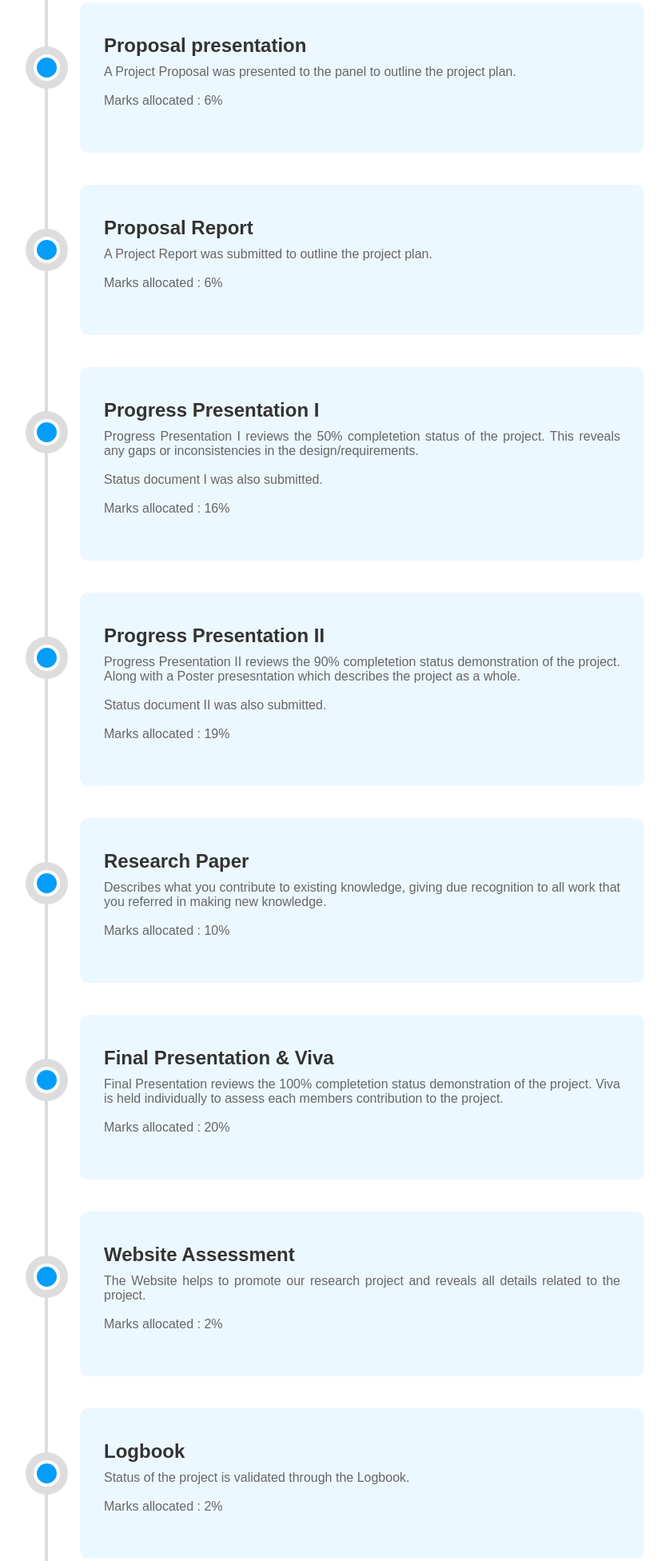
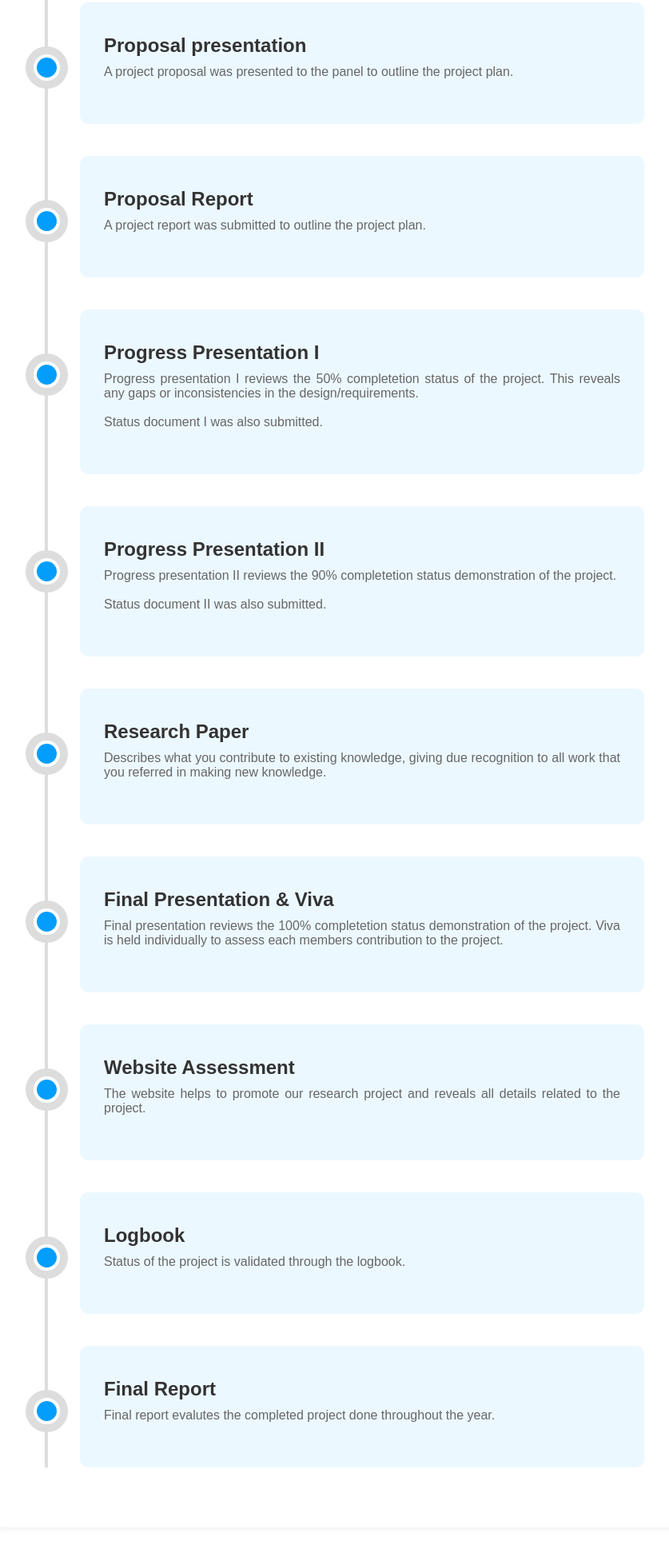
Before and after one commit to Final-Year-001/WebBlockCraft-Website, a plain HTML site: page index.html in a window 1280 px wide. Shown: the part 8377-10329 px from the top of the page at 80% size, without its empty margins (209-1046 px from the left). Drawn offline with Linux system fonts and the light colour scheme.

Commit message:
changes after the evaluation

```diff
--- a/index.html
+++ b/index.html
@@ -680,8 +680,7 @@
                   <div class="milestone-content">
                     <h2 class="milestone-title">Proposal presentation</h2>
                     <p class="milestone-description">
-                      A Project Proposal was presented to the panel to outline the project plan. <br/><br/>
-                      Marks allocated : 6%
+                      A project proposal was presented to the panel to outline the project plan.
                     </p>
                   </div>
                 </div>
@@ -689,8 +688,7 @@
                   <div class="milestone-content">
                     <h2 class="milestone-title">Proposal Report</h2>
                     <p class="milestone-description">
-                      A Project Report was submitted to outline the project plan. <br/><br/>
-                      Marks allocated : 6%
+                      A project report was submitted to outline the project plan.
                     </p>
                   </div>
                 </div>
@@ -698,11 +696,10 @@
                   <div class="milestone-content">
                     <h2 class="milestone-title">Progress Presentation I</h2>
                     <p class="milestone-description">
-                      Progress Presentation I reviews the 50% completetion
+                      Progress presentation I reviews the 50% completetion
                       status of the project. This reveals any gaps or
                       inconsistencies in the design/requirements. <br/><br/> Status document I
-                      was also submitted. <br/><br/>
-                      Marks allocated : 16%
+                      was also submitted.
                     </p>
                   </div>
                 </div>
@@ -710,11 +707,9 @@
                   <div class="milestone-content">
                     <h2 class="milestone-title">Progress Presentation II</h2>
                     <p class="milestone-description">
-                      Progress Presentation II reviews the 90% completetion
-                      status demonstration of the project. Along with a Poster
-                      presesntation which describes the project as a whole. <br/><br/>
-                      Status document II was also submitted. <br/><br/>
-                      Marks allocated : 19%
+                      Progress presentation II reviews the 90% completetion
+                      status demonstration of the project. <br/><br/>
+                      Status document II was also submitted.
                     </p>
                   </div>
                 </div>
@@ -724,8 +719,7 @@
                     <p class="milestone-description">
                       Describes what you contribute to existing knowledge,
                       giving due recognition to all work that you referred in
-                      making new knowledge. <br/><br/>
-                      Marks allocated : 10%
+                      making new knowledge.
                     </p>
                   </div>
                 </div>
@@ -733,11 +727,10 @@
                   <div class="milestone-content">
                     <h2 class="milestone-title">Final Presentation & Viva</h2>
                     <p class="milestone-description">
-                      Final Presentation reviews the 100% completetion
+                      Final presentation reviews the 100% completetion
                       status demonstration of the project.
                       Viva is held individually to assess each members
-                      contribution to the project. <br/><br/>
-                      Marks allocated : 20%
+                      contribution to the project.
                     </p>
                   </div>
                 </div>
@@ -745,9 +738,8 @@
                   <div class="milestone-content">
                     <h2 class="milestone-title">Website Assessment</h2>
                     <p class="milestone-description">
-                      The Website helps to promote our research project and
-                      reveals all details related to the project. <br/><br/>
-                      Marks allocated : 2%
+                      The website helps to promote our research project and
+                      reveals all details related to the project.
                     </p>
                   </div>
                 </div>
@@ -755,8 +747,7 @@
                   <div class="milestone-content">
                     <h2 class="milestone-title">Logbook</h2>
                     <p class="milestone-description">
-                      Status of the project is validated through the Logbook. <br/><br/>
-                      Marks allocated : 2%
+                      Status of the project is validated through the logbook.
                     </p>
                   </div>
                 </div>
@@ -764,10 +755,8 @@
                   <div class="milestone-content">
                     <h2 class="milestone-title">Final Report</h2>
                     <p class="milestone-description">
-                      Final Report evalutes the completed project done
-                      throughout the year. Marks mentioned below includes marks
-                      for Individual & group reports and also Final report. <br/><br/>
-                      Marks allocated : 19%
+                      Final report evalutes the completed project done
+                      throughout the year.
                     </p>
                   </div>
                 </div>
@@ -889,12 +878,11 @@
                   <div style="display: flex; flex-direction: column; gap: 12px;">
                     <div style="display: flex; flex-direction: column;">
                       <span style="font-weight: bold; font-size: 1.2em;">Logbook</span>
-                      <span style="font-size: 1.0em;">To be submitted on: 28th June 2024
+                      <span style="font-size: 1.0em;">Submitted on: 28th June 2024
                       </span>
                       <span style="font-size: 1.0em; margin-top: 20px;" class="blue-font">Individual Assignment</span>
                       <div style="display: flex; justify-content: end ; margin-top:12px; gap: 12px;">
-                        <div class="common-btn2" onclick="openPDFInNewTab('#')">View</div>
-                      <!-- <div class="common-btn" onclick="downloadPDF('https://drive.google.com/file/d/1bOUDRklJ-nHBAdDfFVB7f2qxAuUprWYF/view?usp=sharing', 'taf.pdf')">Download</div> -->
+                        <div class="common-btn2" onclick="openPDFInNewTab('https://drive.google.com/drive/folders/1sAA6yWtLSXdG0orJs41mgTUNwWnb8cpv?usp=sharing')">View</div>
                       </div>
                     </div>
                   </div>
@@ -1321,18 +1309,22 @@
             Achievements
         </h1>
         <div class="autoAlignContainer">
-          <div class="whatIs-content1">
-            <div>
+            <div class="whatIs-content1" style="display: flex;">
+                <div style="flex: 1;">
+                    <img src="assets/achi.png" alt="Achievement Image" style="max-width: 100%; height: auto;">
+                </div>
+                <div style="flex: 1; padding-left: 40px;">
                     <p class="gap-text1">
                         We were selected as one of the top 24 intra-university research projects for the NBQSA selection process.
                         <br/>
                         <span style="display: block; text-align: center;">Additionally, we are planning to launch a startup soon.</span>
                     </p>
-
                 </div>
             </div>
         </div>
     </div>
+
+
 
 
       <div class="section-padding si1 lite-bg-blue" id="contact">
@@ -1349,9 +1341,9 @@
             />
             </div>
 
-            <div class="contact-form-main">
+            <div>
 
-              <form id="contact-form" class="contact-form">
+              <!-- <form id="contact-form" class="contact-form">
                 <h2 class="blue-font text-center">Get in touch</h2>
                 <div class="form-group">
                   <label class="form-label" for="name">Name:</label>
@@ -1366,7 +1358,13 @@
                   <textarea id="message" name="message" class="form-textarea" required></textarea>
                 </div>
                 <button type="submit" class="common-btn" style="width: 100%; height: 35px; border-style: none;">Send Message</button>
-              </form>
+              </form> -->
+              <div style="margin-left: 10px;" >
+                <p>Please feel free to reach out to us by clicking on the enclosed box.</p>
+                <div style="margin-top: 20px;">
+                    <button onclick="window.open('https://forms.gle/2viTpBRF7ZpnewyD7', '_blank')" class="common-btn" style="width: 150px; height: 50px; border-style: none;">Get in touch</button>
+                </div>
+            </div>
             </div>
             </div>
           </div>
```
Also changed, not shown: assets/achi.png (added), assets/home/bg.png (deleted). Lines whose indentation alone changed are shown as unchanged.
